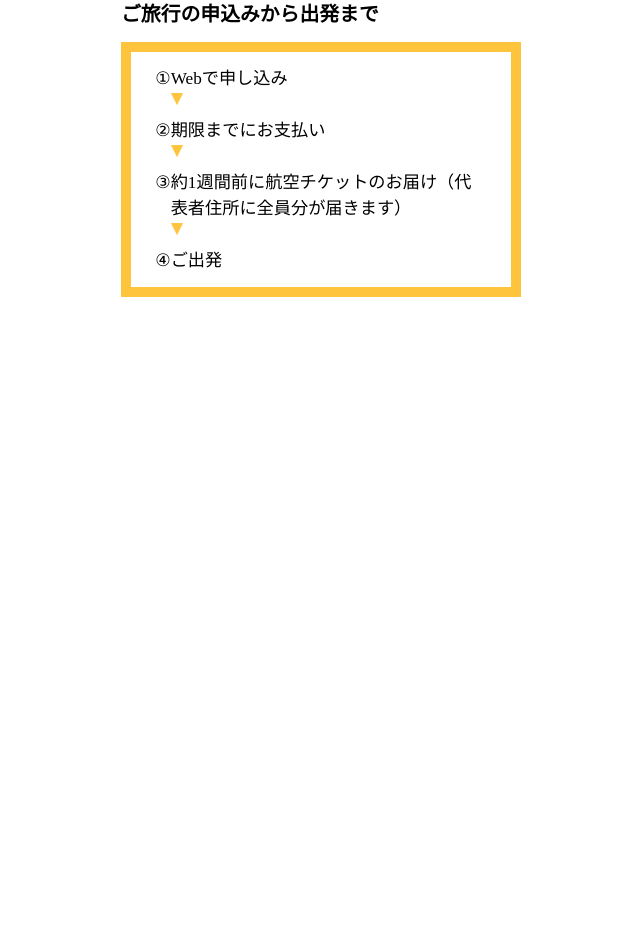
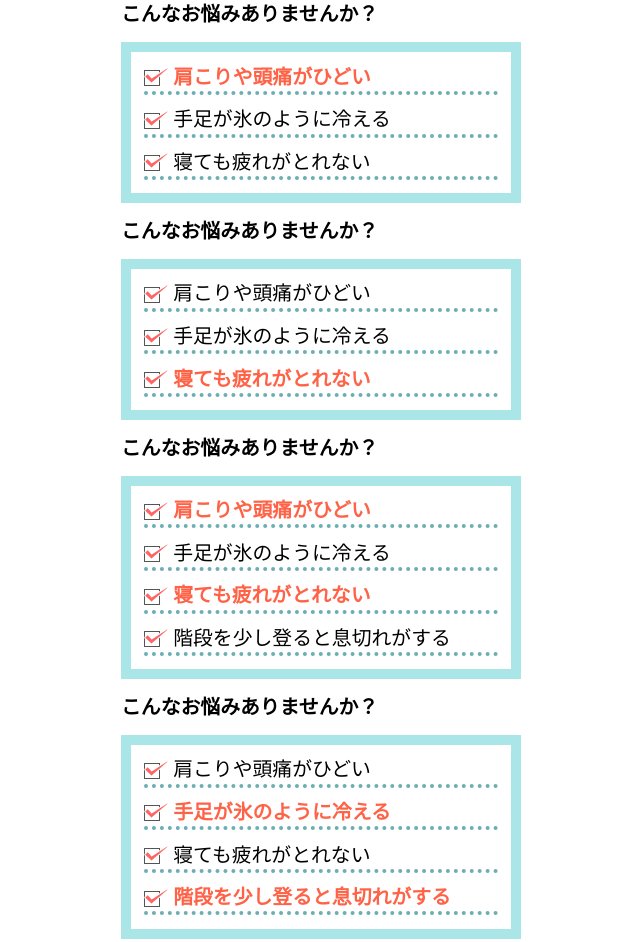
Before and after one commit to vivlio-kumihan/web-std-memo, a plain HTML site: page index.html in a window 1280 px wide. Shown: the part 230-1172 px from the top of the page, without its empty margins (319-959 px from the left). Before the commit the page ends 800 px from the top, so only its background shows below. Drawn offline with Linux system fonts and the light colour scheme.

Commit message:
n番目、奇数、偶数でのコントロールを追加

```diff
--- a/assets/css/main.css
+++ b/assets/css/main.css
@@ -58,6 +58,25 @@ ol li:last-of-type {
     background: transparent;
 }
 
+.first-line li:first-of-type {
+        font-weight: bold;
+        color: tomato;
+}
+
+.third-line li:nth-of-type(3) {
+        font-weight: bold;
+        color: tomato;
+}
+
+.odd-line li:nth-of-type(2n+1) {
+        font-weight: bold;
+        color: tomato;
+}
+
+.even-line li:nth-of-type(2n) {
+        font-weight: bold;
+        color: tomato;
+}
 
 /* #2 */
 /* ol 先頭文字のいろいろ */
--- a/index.html
+++ b/index.html
@@ -18,6 +18,36 @@
     <li>寝ても疲れがとれない</li>
   </ul>
 
+  <h2>こんなお悩みありませんか？</h2>
+  <ul class="first-line">
+    <li>肩こりや頭痛がひどい</li>
+    <li>手足が氷のように冷える</li>
+    <li>寝ても疲れがとれない</li>
+  </ul>
+
+  <h2>こんなお悩みありませんか？</h2>
+  <ul class="third-line">
+    <li>肩こりや頭痛がひどい</li>
+    <li>手足が氷のように冷える</li>
+    <li>寝ても疲れがとれない</li>
+  </ul>
+
+  <h2>こんなお悩みありませんか？</h2>
+  <ul class="odd-line">
+    <li>肩こりや頭痛がひどい</li>
+    <li>手足が氷のように冷える</li>
+    <li>寝ても疲れがとれない</li>
+    <li>階段を少し登ると息切れがする</li>
+  </ul>
+
+  <h2>こんなお悩みありませんか？</h2>
+  <ul class="even-line">
+    <li>肩こりや頭痛がひどい</li>
+    <li>手足が氷のように冷える</li>
+    <li>寝ても疲れがとれない</li>
+    <li>階段を少し登ると息切れがする</li>
+  </ul>
+
   <h2>ご旅行の申込みから出発まで</h2>
   <ol class="my-circled-decimal">
     <li>Webで申し込み</li>
```
